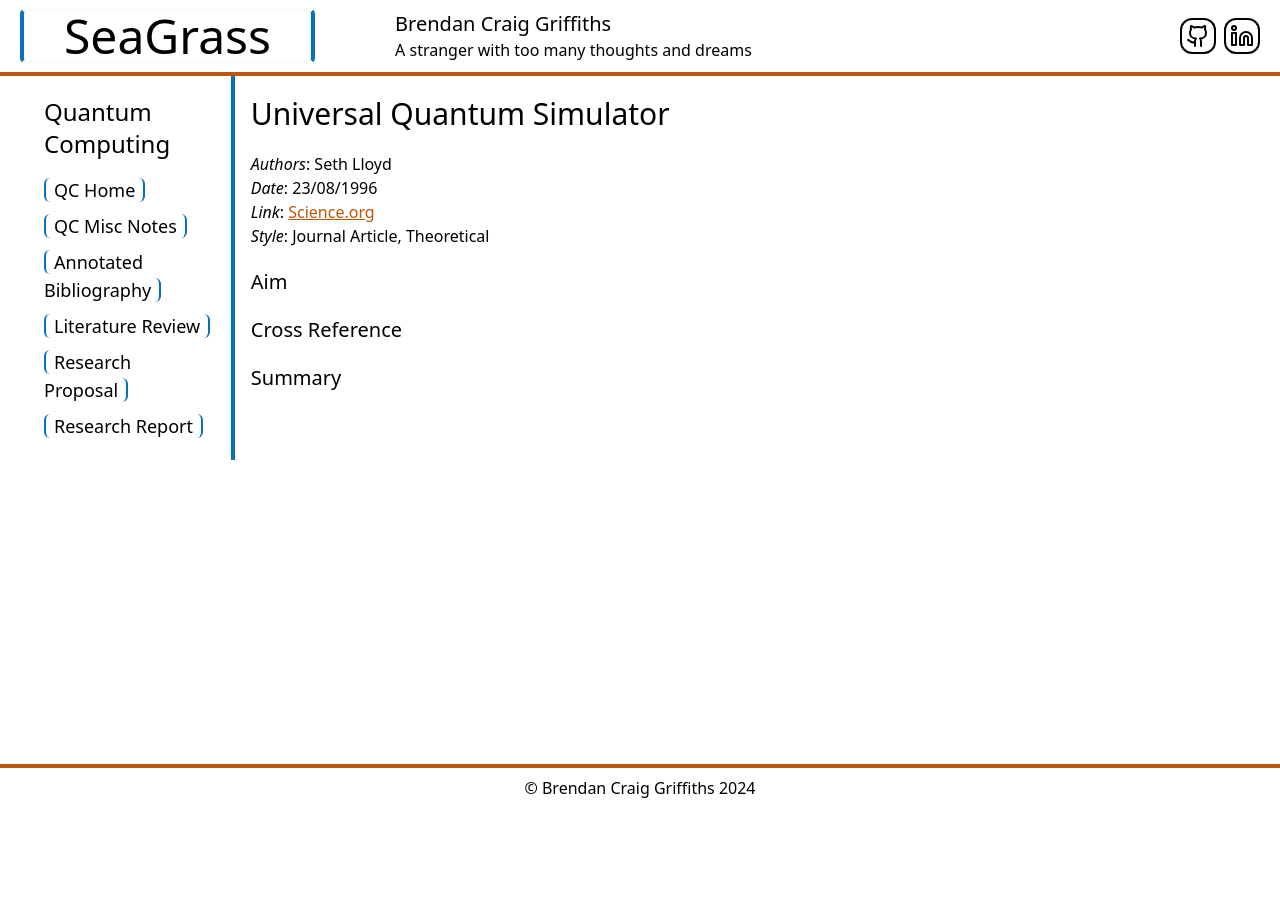
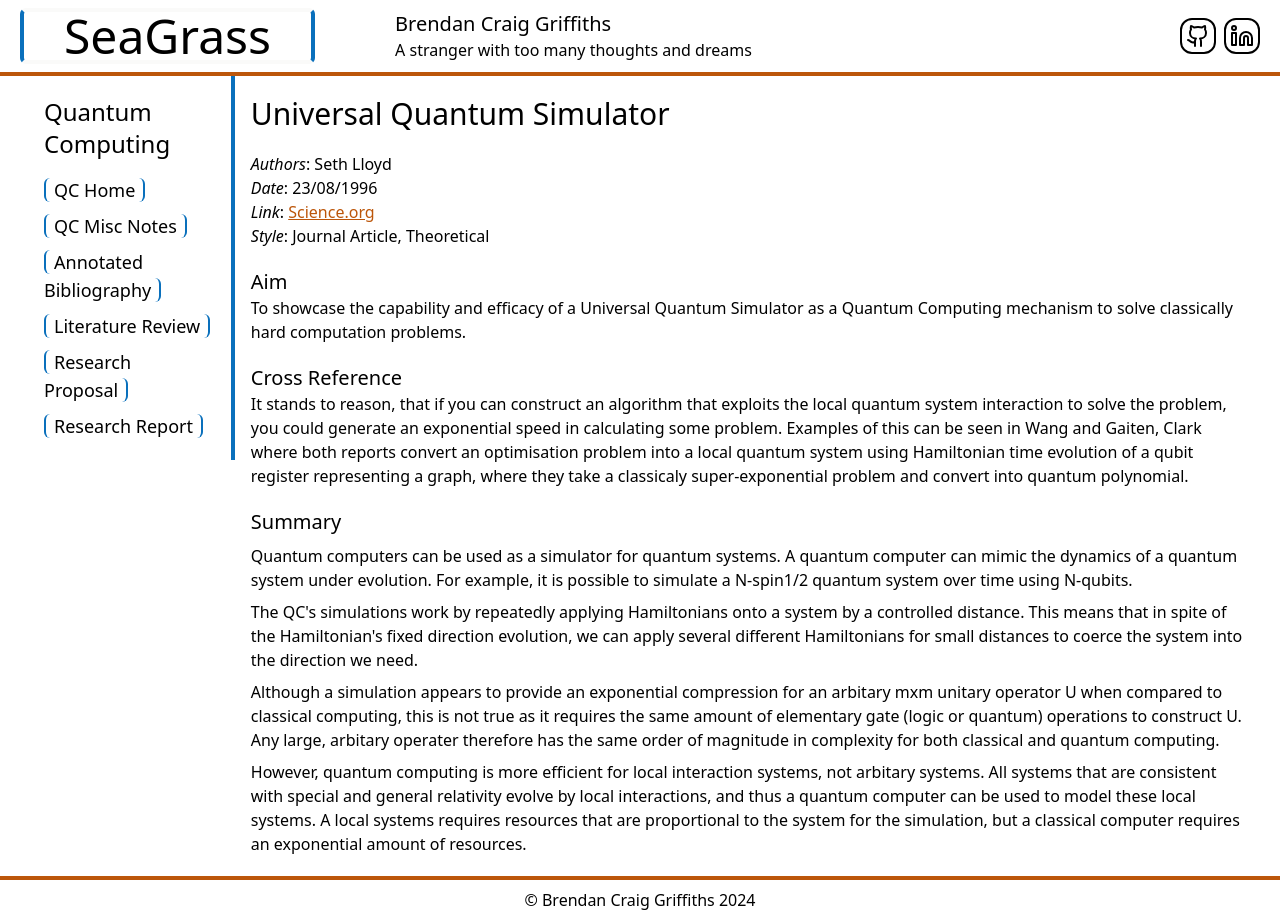
Before and after one commit to orwellian225/seagrass, a SvelteKit app: page /qc/misc/uqs in a window 1280 px wide. Before the commit the page ends 808 px from the top, so only its background shows below. Built offline with nearby package versions, Linux system fonts and the light colour scheme.

Commit message:
add: UQS annbib

```diff
--- a/src/routes/qc/+layout.svelte
+++ b/src/routes/qc/+layout.svelte
@@ -1,5 +1,5 @@
 <div class="w-full h-full flex flex-row justify-start items-start px-2 gap-4">
-    <section class="w-full md:w-1/5 h-full border-r-4 border-science-blue-600 flex flex-col gap-4 md:py-5 md:px-4">
+    <section class="collapse md:visible w-full md:w-1/5 h-full border-r-4 border-science-blue-600 flex flex-col gap-4 md:py-5 md:px-4">
         <h3 class="text-2xl">Quantum Computing</h3>
 
         <ul class="w-fit space-y-2">
@@ -12,7 +12,7 @@
         </ul>
     </section>
 
-    <div class="collapse md:visible w-full h-full py-5">
+    <div class="w-full h-full py-5">
         <slot />
     </div>
 </div>
--- a/src/routes/qc/misc/uqs/+page.svelte
+++ b/src/routes/qc/misc/uqs/+page.svelte
@@ -10,13 +10,44 @@
 
     <section>
         <h4 class="text-xl">Aim</h4>
+
+        <p>To showcase the capability and efficacy of a Universal Quantum Simulator as a Quantum Computing mechanism to solve classically hard computation problems.</p>
     </section>
 
     <section>
         <h4 class="text-xl">Cross Reference</h4>
+
+        <p>
+            It stands to reason, that if you can construct an algorithm that exploits the local quantum system interaction to solve the problem, you could generate an
+            exponential speed in calculating some problem. Examples of this can be seen in Wang and Gaiten, Clark where both reports convert an optimisation problem
+            into a local quantum system using Hamiltonian time evolution of a qubit register representing a graph, where they take a classicaly super-exponential problem
+            and convert into quantum polynomial.
+        </p>
     </section>
 
-    <section>
+    <section class="flex flex-col gap-2">
         <h4 class="text-xl">Summary</h4>
+
+        <p>
+            Quantum computers can be used as a simulator for quantum systems. A quantum computer can mimic the dynamics of a quantum system under
+            evolution. For example, it is possible to simulate a N-spin1/2 quantum system over time using N-qubits.
+        </p>
+
+        <p>
+            The QC's simulations work by repeatedly applying Hamiltonians onto a system by a controlled distance. This means that in spite of the Hamiltonian's
+            fixed direction evolution, we can apply several different Hamiltonians for small distances to coerce the system into the direction we need.
+        </p>
+
+        <p>
+            Although a simulation appears to provide an exponential compression for an arbitary mxm unitary operator U when compared to classical computing, this
+            is not true as it requires the same amount of elementary gate (logic or quantum) operations to construct U. Any large, arbitary operater therefore
+            has the same order of magnitude in complexity for both classical and quantum computing.
+        </p>
+
+        <p>
+            However, quantum computing is more efficient for local interaction systems, not arbitary systems. All systems that are consistent with special
+            and general relativity evolve by local interactions, and thus a quantum computer can be used to model these local systems. A local systems
+            requires resources that are proportional to the system for the simulation, but a classical computer requires an exponential amount of resources.
+        </p>
     </section>
 </article>
```
